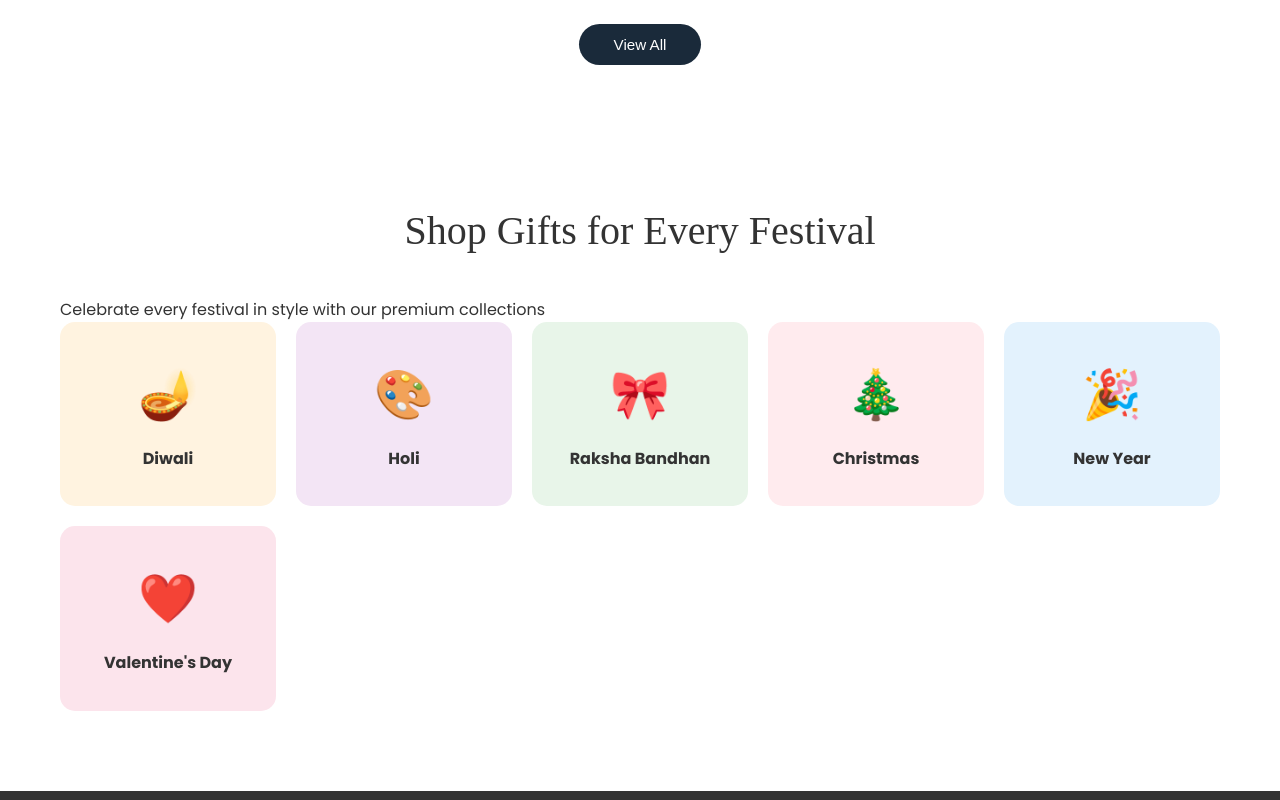
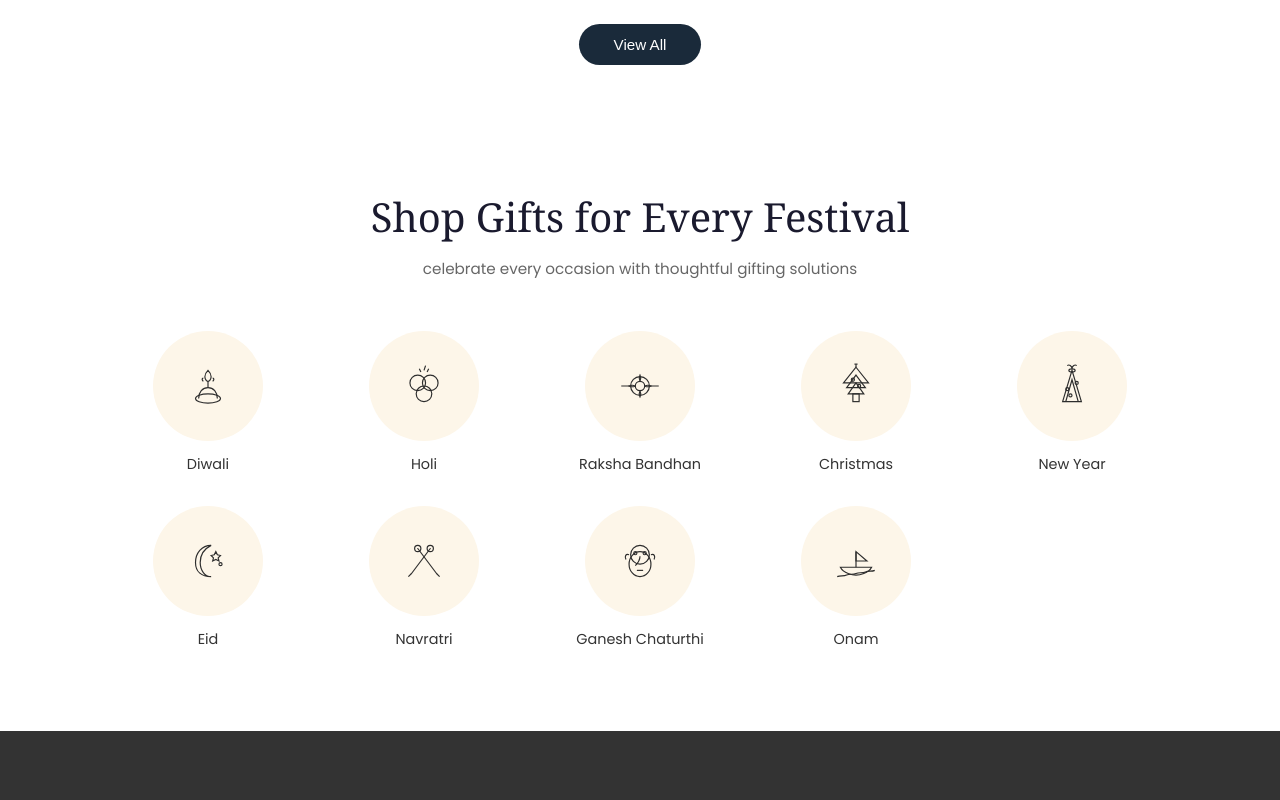
Before and after one commit to Devasish555/demo, a React (Vite) app: page / in a window 1280 px wide. Shown: the part 3020-3820 px from the top of the page. Built offline with nearby package versions, Linux system fonts and the light colour scheme; a web font is replaced by a local one.

Commit message:
Redesign Festivals section with circular icons and clean layout

```diff
--- a/src/components/Festivals.css
+++ b/src/components/Festivals.css
@@ -1,35 +1,123 @@
 .festivals {
-  padding: 80px 20px;
+  padding: 60px 20px 80px;
   background: #fff;
+}
+
+.festivals .container {
+  max-width: 1100px;
+  margin: 0 auto;
+}
+
+.festivals-title {
+  font-family: 'Playfair Display', Georgia, serif;
+  font-size: 2.5rem;
+  font-weight: 500;
+  color: #1a1a2e;
+  text-align: center;
+  margin: 0 0 8px 0;
+}
+
+.festivals-subtitle {
+  font-size: 0.95rem;
+  color: #666;
+  text-align: center;
+  margin: 0 0 50px 0;
+  font-weight: 400;
 }
 
 .festivals-grid {
   display: grid;
-  grid-template-columns: repeat(auto-fit, minmax(180px, 1fr));
-  gap: 20px;
+  grid-template-columns: repeat(5, 1fr);
+  gap: 30px 20px;
+  justify-items: center;
 }
 
-.festival-card {
-  padding: 35px 20px;
-  border-radius: 15px;
-  text-align: center;
-  transition: all 0.3s;
+.festival-item {
+  display: flex;
+  flex-direction: column;
+  align-items: center;
+  gap: 12px;
   cursor: pointer;
+  transition: transform 0.3s ease;
 }
 
-.festival-card:hover {
-  transform: scale(1.05);
-  box-shadow: 0 10px 30px rgba(0,0,0,0.1);
+.festival-item:hover {
+  transform: translateY(-5px);
 }
 
-.festival-icon {
-  font-size: 3rem;
-  display: block;
-  margin-bottom: 12px;
+.festival-icon-circle {
+  width: 110px;
+  height: 110px;
+  border-radius: 50%;
+  background: #fdf6e9;
+  display: flex;
+  align-items: center;
+  justify-content: center;
+  transition: all 0.3s ease;
 }
 
-.festival-card h3 {
+.festival-item:hover .festival-icon-circle {
+  background: #f9edd6;
+  box-shadow: 0 8px 25px rgba(0, 0, 0, 0.08);
+}
+
+.festival-icon-circle svg {
+  width: 50px;
+  height: 50px;
+  color: #2d2d2d;
+}
+
+.festival-name {
+  font-size: 0.9rem;
   color: #333;
-  font-size: 1rem;
-  margin: 0;
+  font-weight: 400;
+  text-align: center;
 }
+
+/* Responsive */
+@media (max-width: 900px) {
+  .festivals-grid {
+    grid-template-columns: repeat(4, 1fr);
+  }
+}
+
+@media (max-width: 700px) {
+  .festivals-grid {
+    grid-template-columns: repeat(3, 1fr);
+    gap: 25px 15px;
+  }
+
+  .festival-icon-circle {
+    width: 90px;
+    height: 90px;
+  }
+
+  .festival-icon-circle svg {
+    width: 40px;
+    height: 40px;
+  }
+
+  .festivals-title {
+    font-size: 2rem;
+  }
+}
+
+@media (max-width: 480px) {
+  .festivals-grid {
+    grid-template-columns: repeat(2, 1fr);
+  }
+
+  .festival-icon-circle {
+    width: 80px;
+    height: 80px;
+  }
+
+  .festival-icon-circle svg {
+    width: 35px;
+    height: 35px;
+  }
+
+  .festivals-title {
+    font-size: 1.6rem;
+  }
+}
--- a/src/components/Festivals.jsx
+++ b/src/components/Festivals.jsx
@@ -1,25 +1,123 @@
 import './Festivals.css'
 
 const festivals = [
-  { id: 1, name: 'Diwali', icon: '🪔', bg: '#fff3e0' },
-  { id: 2, name: 'Holi', icon: '🎨', bg: '#f3e5f5' },
-  { id: 3, name: 'Raksha Bandhan', icon: '🎀', bg: '#e8f5e9' },
-  { id: 4, name: 'Christmas', icon: '🎄', bg: '#ffebee' },
-  { id: 5, name: 'New Year', icon: '🎉', bg: '#e3f2fd' },
-  { id: 6, name: 'Valentine\'s Day', icon: '❤️', bg: '#fce4ec' },
+  { id: 1, name: 'Diwali', icon: 'diya' },
+  { id: 2, name: 'Holi', icon: 'colors' },
+  { id: 3, name: 'Raksha Bandhan', icon: 'rakhi' },
+  { id: 4, name: 'Christmas', icon: 'tree' },
+  { id: 5, name: 'New Year', icon: 'party' },
+  { id: 6, name: 'Eid', icon: 'moon' },
+  { id: 7, name: 'Navratri', icon: 'dandiya' },
+  { id: 8, name: 'Ganesh Chaturthi', icon: 'ganesh' },
+  { id: 9, name: 'Onam', icon: 'boat' },
 ]
+
+// SVG icons for festivals
+const FestivalIcon = ({ type }) => {
+  const icons = {
+    diya: (
+      <svg viewBox="0 0 64 64" fill="none" stroke="currentColor" strokeWidth="1.5">
+        <ellipse cx="32" cy="48" rx="16" ry="6" />
+        <path d="M20 48c0-8 5-14 12-14s12 6 12 14" />
+        <path d="M32 34v-8" />
+        <path d="M28 20c0-4 4-8 4-8s4 4 4 8c0 3-2 6-4 6s-4-3-4-6z" />
+        <path d="M26 26c-2-2-2-4 0-4M38 26c2-2 2-4 0-4" />
+      </svg>
+    ),
+    colors: (
+      <svg viewBox="0 0 64 64" fill="none" stroke="currentColor" strokeWidth="1.5">
+        <circle cx="24" cy="28" r="10" />
+        <circle cx="40" cy="28" r="10" />
+        <circle cx="32" cy="42" r="10" />
+        <path d="M32 12l2-6M28 14l-2-4M36 14l2-4" />
+      </svg>
+    ),
+    rakhi: (
+      <svg viewBox="0 0 64 64" fill="none" stroke="currentColor" strokeWidth="1.5">
+        <circle cx="32" cy="32" r="12" />
+        <circle cx="32" cy="32" r="6" />
+        <path d="M8 32h12M44 32h12" />
+        <path d="M32 26c-2-4 0-8 0-8s2 4 0 8" />
+        <path d="M26 32c-4 2-8 0-8 0s4-2 8 0" />
+        <path d="M32 38c2 4 0 8 0 8s-2-4 0-8" />
+        <path d="M38 32c4-2 8 0 8 0s-4 2-8 0" />
+      </svg>
+    ),
+    tree: (
+      <svg viewBox="0 0 64 64" fill="none" stroke="currentColor" strokeWidth="1.5">
+        <path d="M32 8l16 20H16L32 8z" />
+        <path d="M32 18l12 16H20L32 18z" />
+        <path d="M32 28l10 14H22L32 28z" />
+        <rect x="28" y="42" width="8" height="10" />
+        <circle cx="28" cy="24" r="2" />
+        <circle cx="36" cy="32" r="2" />
+        <path d="M32 8l0-4" />
+        <path d="M30 4h4" />
+      </svg>
+    ),
+    party: (
+      <svg viewBox="0 0 64 64" fill="none" stroke="currentColor" strokeWidth="1.5">
+        <path d="M20 52L32 12l12 40H20z" />
+        <path d="M24 52l8-28 8 28" />
+        <ellipse cx="32" cy="12" rx="4" ry="2" />
+        <path d="M32 10c0-4 4-6 6-4M32 10c0-4-4-6-6-4" />
+        <circle cx="26" cy="36" r="2" />
+        <circle cx="38" cy="28" r="2" />
+        <circle cx="30" cy="44" r="2" />
+      </svg>
+    ),
+    moon: (
+      <svg viewBox="0 0 64 64" fill="none" stroke="currentColor" strokeWidth="1.5">
+        <path d="M36 12c-12 0-20 10-20 22s8 18 20 18c-8 0-14-8-14-18s6-18 14-22z" />
+        <path d="M42 20l2 4 4 1-3 3 1 4-4-2-4 2 1-4-3-3 4-1 2-4z" />
+        <circle cx="48" cy="36" r="2" />
+      </svg>
+    ),
+    dandiya: (
+      <svg viewBox="0 0 64 64" fill="none" stroke="currentColor" strokeWidth="1.5">
+        <path d="M16 48L40 16" strokeLinecap="round" />
+        <path d="M48 48L24 16" strokeLinecap="round" />
+        <circle cx="40" cy="16" r="4" />
+        <circle cx="24" cy="16" r="4" />
+        <path d="M16 48l-4 4M48 48l4 4" />
+      </svg>
+    ),
+    ganesh: (
+      <svg viewBox="0 0 64 64" fill="none" stroke="currentColor" strokeWidth="1.5">
+        <ellipse cx="32" cy="36" rx="14" ry="16" />
+        <circle cx="32" cy="24" r="12" />
+        <circle cx="26" cy="22" r="2" />
+        <circle cx="38" cy="22" r="2" />
+        <path d="M32 26c0 6-6 12-6 12" />
+        <path d="M18 24c-4-2-6 2-4 6M46 24c4-2 6 2 4 6" />
+        <path d="M28 44h8" />
+      </svg>
+    ),
+    boat: (
+      <svg viewBox="0 0 64 64" fill="none" stroke="currentColor" strokeWidth="1.5">
+        <path d="M12 40c4 8 16 10 20 10s16-2 20-10H12z" />
+        <path d="M32 40V20" />
+        <path d="M32 20l14 12H32V20z" />
+        <path d="M8 52c4-2 8 0 12-2s8 0 12-2 8 0 12-2 8 0 12-2" />
+      </svg>
+    ),
+  }
+  return icons[type] || null
+}
 
 function Festivals() {
   return (
     <section className="festivals">
       <div className="container">
-        <h2 className="section-title">Shop Gifts for Every Festival</h2>
-        <p className="section-subtitle">Celebrate every festival in style with our premium collections</p>
+        <h2 className="festivals-title">Shop Gifts for Every Festival</h2>
+        <p className="festivals-subtitle">celebrate every occasion with thoughtful gifting solutions</p>
         <div className="festivals-grid">
           {festivals.map(fest => (
-            <div key={fest.id} className="festival-card" style={{ background: fest.bg }}>
-              <span className="festival-icon">{fest.icon}</span>
-              <h3>{fest.name}</h3>
+            <div key={fest.id} className="festival-item">
+              <div className="festival-icon-circle">
+                <FestivalIcon type={fest.icon} />
+              </div>
+              <span className="festival-name">{fest.name}</span>
             </div>
           ))}
         </div>
```
